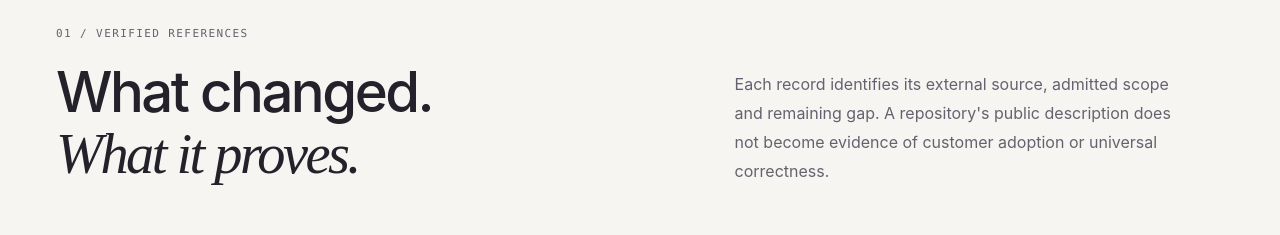
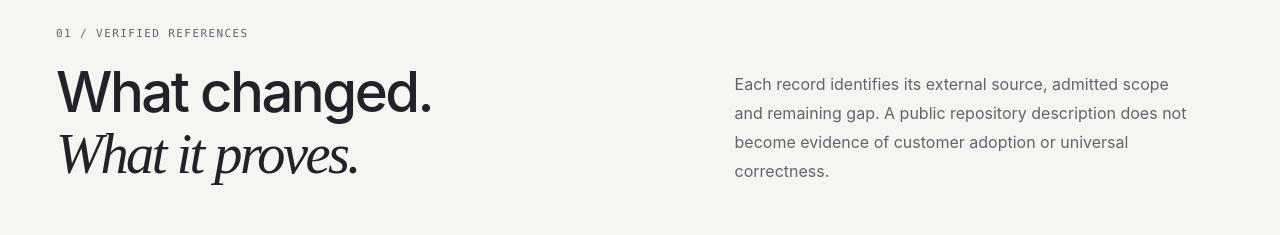
Before and after one commit to RecursiveIntell/recursiveintell-web, a Next.js app: page /evidence in a window 1280 px wide. Shown: the part 499-734 px from the top of the page. Built offline with nearby package versions, Linux system fonts and the light colour scheme.

Commit message:
fix(evidence): satisfy JSX text escaping without changing claim scope

```diff
--- a/app/evidence/page.tsx
+++ b/app/evidence/page.tsx
@@ -18,7 +18,7 @@ export default function EvidencePage() {
       <section className="studio-section studio-shell" aria-labelledby="evidence-records">
         <div className="studio-section-heading">
           <div><p className="studio-eyebrow">01 / VERIFIED REFERENCES</p><h2 id="evidence-records">What changed.<br /><em>What it proves.</em></h2></div>
-          <p>Each record identifies its external source, admitted scope and remaining gap. A repository's public description does not become evidence of customer adoption or universal correctness.</p>
+          <p>Each record identifies its external source, admitted scope and remaining gap. A public repository description does not become evidence of customer adoption or universal correctness.</p>
         </div>
         <div className="ri-architecture-grid">
           {publicEvidence.map((item) => (
```
